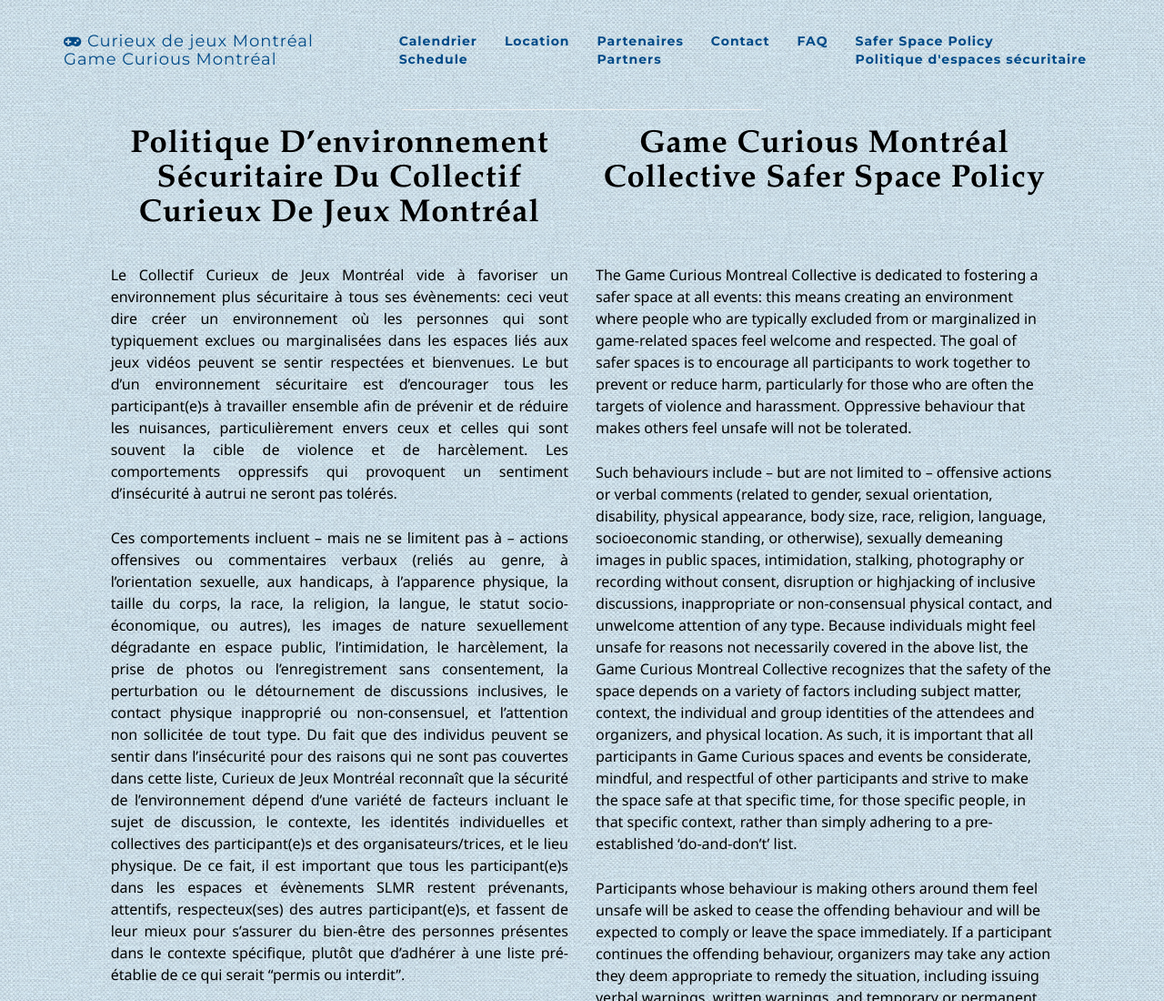
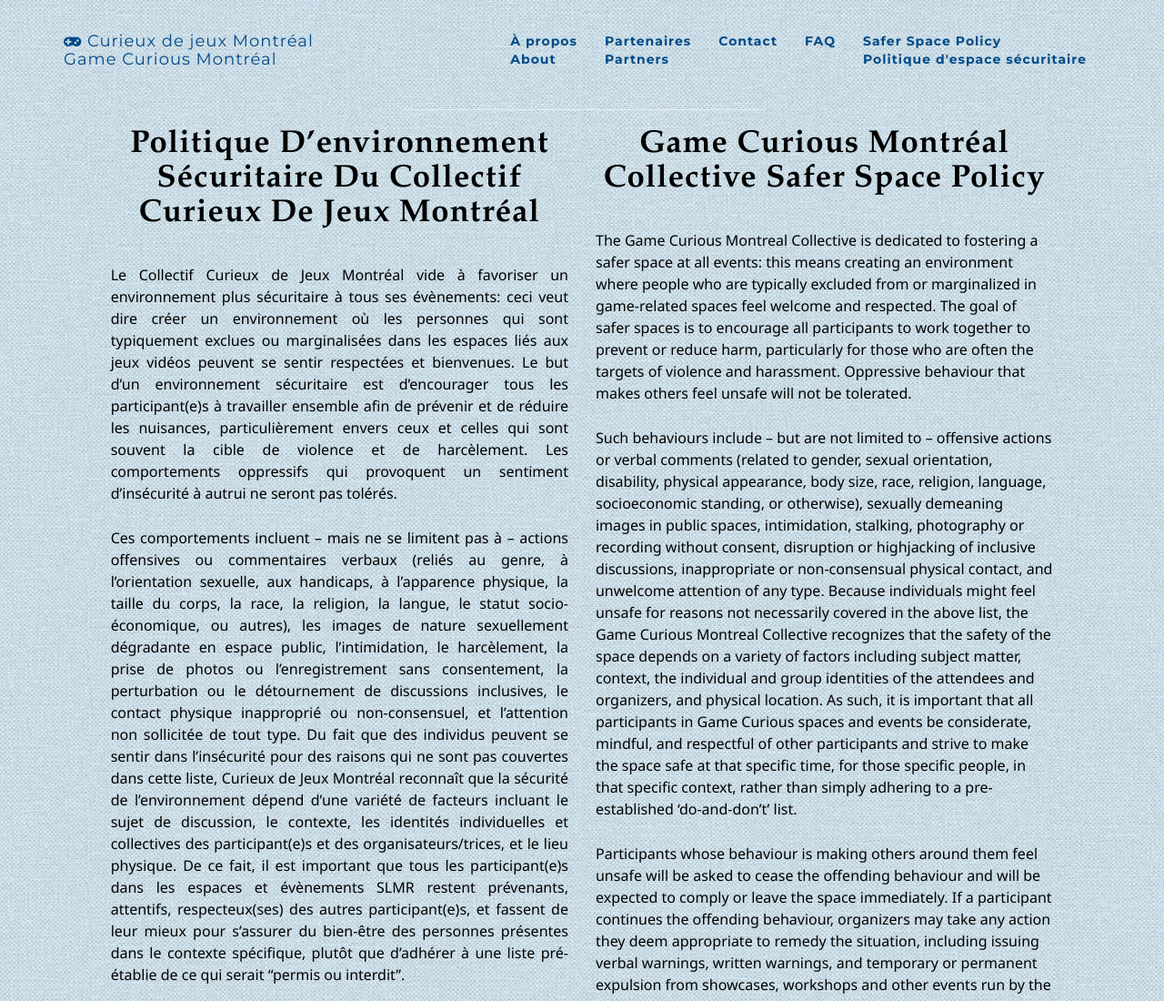
Before and after one commit to MRGS/gamecurious-draft-site, a plain HTML site: page espacesecuritaire.html in a window 1280 px wide. Shown: the top 1100 px of the page at 91% size. Drawn offline with nearby package versions, Linux system fonts and the light colour scheme; some packages are replaced by stand-ins of ours; a web font is replaced by a local one.

Commit message:
navbar fixed ish, but still needs to be mobile friendly, fixed safer space issue

```diff
--- a/espacesecuritaire.html
+++ b/espacesecuritaire.html
@@ -59,15 +59,15 @@
       <ul class="nav navbar-nav">
         <!-- Hidden li included to remove active class from about link when scrolled up past about section -->
         <li class="hidden"> <a href="index.html#page-top"></a> </li>
-        <li> <a class="page-scroll" href="index.html#schedule"><span class="o-light"></span>Calendrier<br>
-          Schedule</a> </li>
-        <li> <a class="page-scroll" href="index.html#location">Location</a> </li>
+        <li> <a class="page-scroll" href="index.html#about"><span class="o-light"></span>À propos<br>
+          About</a> </li>
+        <!--li> <a class="page-scroll" href="index.html#location">Location</a> </li-->
         <li> <a class="page-scroll" href="index.html#partners">Partenaires<br>
           Partners</a> </li>
         <li> <a class="page-scroll" href="index.html#contact">Contact</a> </li>
         <li> <a class="page-scroll" href="faq.html"><span class="o-light"></span>FAQ</a> </li>
         <li> <a class="page-scroll" href="espacesecuritaire.html">Safer Space Policy<br>
-          Politique d'espaces sécuritaire</a> </li>
+          Politique d'espace sécuritaire</a> </li>
       </ul>
     </div>
     <!-- /.navbar-collapse -->
@@ -85,14 +85,7 @@
   <div class="row">
     <div class="col-lg-5 col-lg-offset-1 safer-space-texts">
       <h2>Politique d’environnement sécuritaire du collectif Curieux de Jeux Montréal</h2>
-    </div>
-    <div class="col-lg-5 safer-space-texts">
-      <h2>Game Curious Montréal Collective Safer Space Policy</h2>
-    </div>
-  </div>
-  <div class="row">
-	  <div class="col-lg-5 col-lg-offset-1 safer-space-texts">
-		  <p class="text-justify">Le Collectif Curieux de Jeux Montréal vide à favoriser un environnement plus sécuritaire à tous ses évènements: ceci veut dire créer un environnement où les personnes qui sont typiquement exclues ou marginalisées dans les espaces liés aux jeux vidéos peuvent se sentir respectées et bienvenues. Le but d’un environnement sécuritaire est d’encourager tous les participant(e)s à travailler ensemble afin de prévenir et de réduire les nuisances, particulièrement envers ceux et celles qui sont souvent la cible de violence et de harcèlement. Les comportements oppressifs qui provoquent un sentiment d’insécurité à autrui ne seront pas tolérés.</p>
+      <p class="text-justify">Le Collectif Curieux de Jeux Montréal vide à favoriser un environnement plus sécuritaire à tous ses évènements: ceci veut dire créer un environnement où les personnes qui sont typiquement exclues ou marginalisées dans les espaces liés aux jeux vidéos peuvent se sentir respectées et bienvenues. Le but d’un environnement sécuritaire est d’encourager tous les participant(e)s à travailler ensemble afin de prévenir et de réduire les nuisances, particulièrement envers ceux et celles qui sont souvent la cible de violence et de harcèlement. Les comportements oppressifs qui provoquent un sentiment d’insécurité à autrui ne seront pas tolérés.</p>
       <p class="text-justify">Ces comportements incluent – mais ne se limitent pas à – actions offensives ou commentaires verbaux (reliés au genre, à l’orientation sexuelle, aux handicaps, à l’apparence physique, la taille du corps, la race, la religion, la langue, le statut socio-économique, ou autres), les images de nature sexuellement dégradante en espace public, l’intimidation, le harcèlement, la prise de photos ou l’enregistrement sans consentement, la perturbation ou le détournement de discussions inclusives, le contact physique inapproprié ou non-consensuel, et l’attention non sollicitée de tout type. Du fait que des individus peuvent se sentir dans l’insécurité pour des raisons qui ne sont pas couvertes dans cette liste, Curieux de Jeux Montréal reconnaît que la sécurité de l’environnement dépend d’une variété de facteurs incluant le sujet de discussion, le contexte, les identités individuelles et collectives des participant(e)s et des organisateurs/trices, et le lieu physique. De ce fait, il est important que tous les participant(e)s dans les espaces et évènements SLMR restent prévenants, attentifs, respecteux(ses) des autres participant(e)s, et fassent de leur mieux pour s’assurer du bien-être des personnes présentes dans le contexte spécifique, plutôt que d’adhérer à une liste pré-établie de ce qui serait “permis ou interdit”.</p>
       <p class="text-justify">Il sera demandé aux participant(e)s dont le comportement nuit au bien-être des autres de cesser le comportement en question ou de quitter l’espace immédiatement. Si un(e) participant(e) continue de se comporter de manière nuisible, les organisateurs(trices) de Curieux de Jeux Montréal peuvent prendre toute action qu’ils/elles jugent nécessaire, ce qui inclut les avertissements verbaux ou écrits, et l’expulsion temporaire ou permanente des rencontres, ateliers, et autres événements de Curieux de Jeux Montréal.</p>
       <p class="text-justify">Si vous ressentez que quelqu’un nuit à votre confort et votre sécurité, si vous remarquez que le bien-être de quelqu’un d’autre est atteint, ou si vous avez quelconque autre souci, n’hésitez pas à contacter un(e) des volontaires ou des médiateurs/trices de la politique d’environnement sécuritaire. Les organisateurs(trices), les volontaires, et les médiateurs/trices seront prêts à vous aider à contacter la sécurité des lieux, à offrir de vous escorter, ou à vous aider de quelque autre manière à vous sentir en sécurité pendant nos événements. Votre présence compte pour nous.</p>
@@ -106,9 +99,10 @@
       </p>
 	  <p>La participation aux événements de Curieux de Jeux Montréal implique l’accord et l’adhérence à ces règles.</p>
 	  <p>Le texte de cette politique est adapté de <a href="http://mrgs.ca/safer-space/">http://mrgs.ca/safer-space/</a> et <a href="http://geekfeminism.wikia.com/wiki/Conference_anti-harassment">http://geekfeminism.wikia.com/wiki/Conference_anti-harassment</a></p>
-	  </div>
-	  <div class="col-lg-5 safer-space-texts">
-		  <p>The Game Curious Montreal Collective is dedicated to fostering a safer space at all events: this means creating an environment where people who are typically excluded from or marginalized in game-related spaces feel welcome and respected. The goal of safer spaces is to encourage all participants to work together to prevent or reduce harm, particularly for those who are often the targets of violence and harassment. Oppressive behaviour that makes others feel unsafe will not be tolerated.</p>
+    </div>
+    <div class="col-lg-5 safer-space-texts">
+      <h2>Game Curious Montréal Collective Safer Space Policy</h2>
+      <p>The Game Curious Montreal Collective is dedicated to fostering a safer space at all events: this means creating an environment where people who are typically excluded from or marginalized in game-related spaces feel welcome and respected. The goal of safer spaces is to encourage all participants to work together to prevent or reduce harm, particularly for those who are often the targets of violence and harassment. Oppressive behaviour that makes others feel unsafe will not be tolerated.</p>
 		  <p>Such behaviours include – but are not limited to – offensive actions or verbal comments (related to gender, sexual orientation, disability, physical appearance, body size, race, religion, language, socioeconomic standing, or otherwise), sexually demeaning images in public spaces, intimidation, stalking, photography or recording without consent, disruption or highjacking of inclusive discussions, inappropriate or non-consensual physical contact, and unwelcome attention of any type. Because individuals might feel unsafe for reasons not necessarily covered in the above list, the Game Curious Montreal Collective recognizes that the safety of the space depends on a variety of factors including subject matter, context, the individual and group identities of the attendees and organizers, and physical location. As such, it is important that all participants in Game Curious spaces and events be considerate, mindful, and respectful of other participants and strive to make the space safe at that specific time, for those specific people, in that specific context, rather than simply adhering to a pre-established ‘do-and-don’t’ list.</p>
 		  <p>Participants whose behaviour is making others around them feel unsafe will be asked to cease the offending behaviour and will be expected to comply or leave the space immediately. If a participant continues the offending behaviour, organizers may take any action they deem appropriate to remedy the situation, including issuing verbal warnings, written warnings, and temporary or permanent expulsion from showcases, workshops and other events run by the collective.</p>
 		  <p>If you feel that someone is making the space unsafe for you, if you notice that someone else is being made to feel unsafe, or if you have any other concerns, please contact an organizer. Organizers and volunteers will be happy to help participants contact venue security, provide escorts, or otherwise help you to feel safe for the duration of the events. We value your attendance.</p>
@@ -122,7 +116,7 @@
 	      </p>
 	      <p>Attendance at Game Curious Montréal venues and social events implies that the participants agree to, and will abide by, these rules.</p>
 		  <p>The text for this policy is adapted from <a href="http://mrgs.ca/safer-space/">http://mrgs.ca/safer-space/</a> and <a>http://geekfeminism.wikia.com/wiki/Conference_anti-harassment</a></p>
-	  </div>
+    </div>
   </div>
 </section>
 
```
Also changed, not shown: faq.html (+6 -5 lines), index.html (+2 -2 lines).
